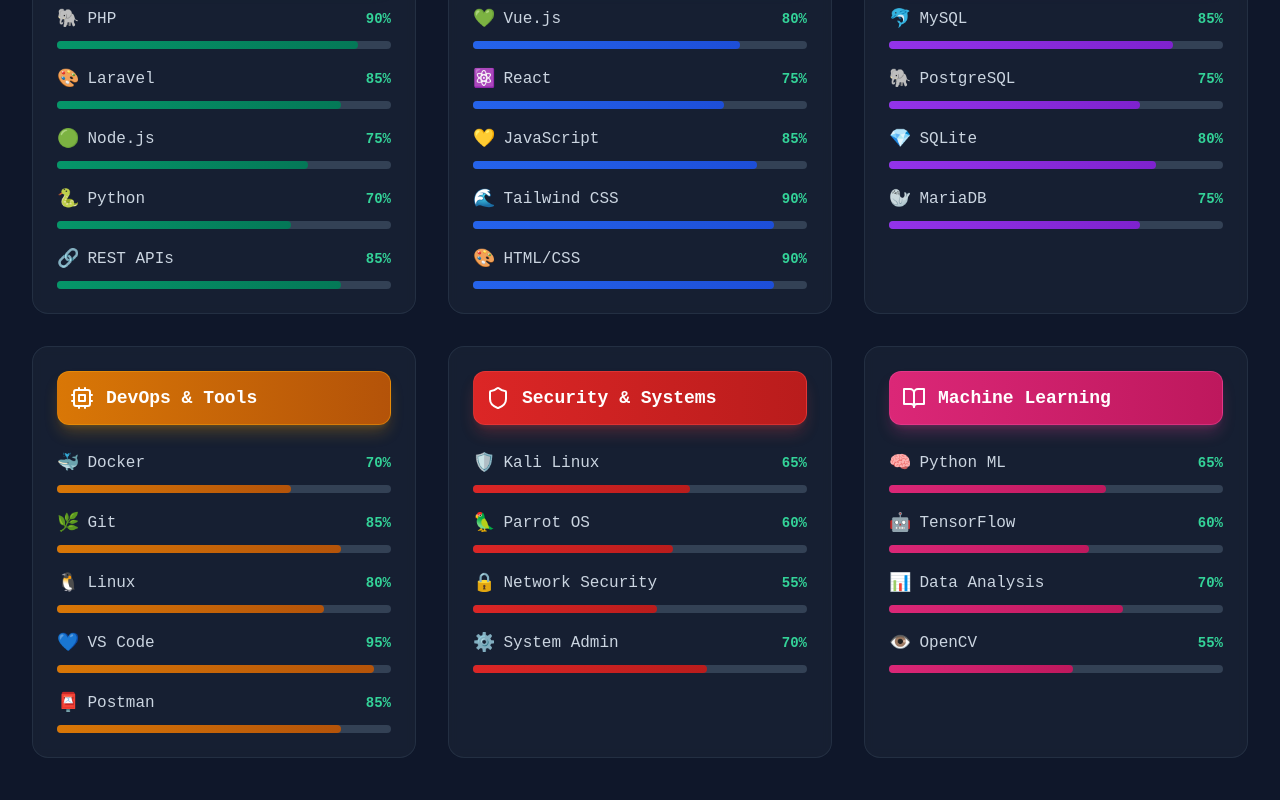
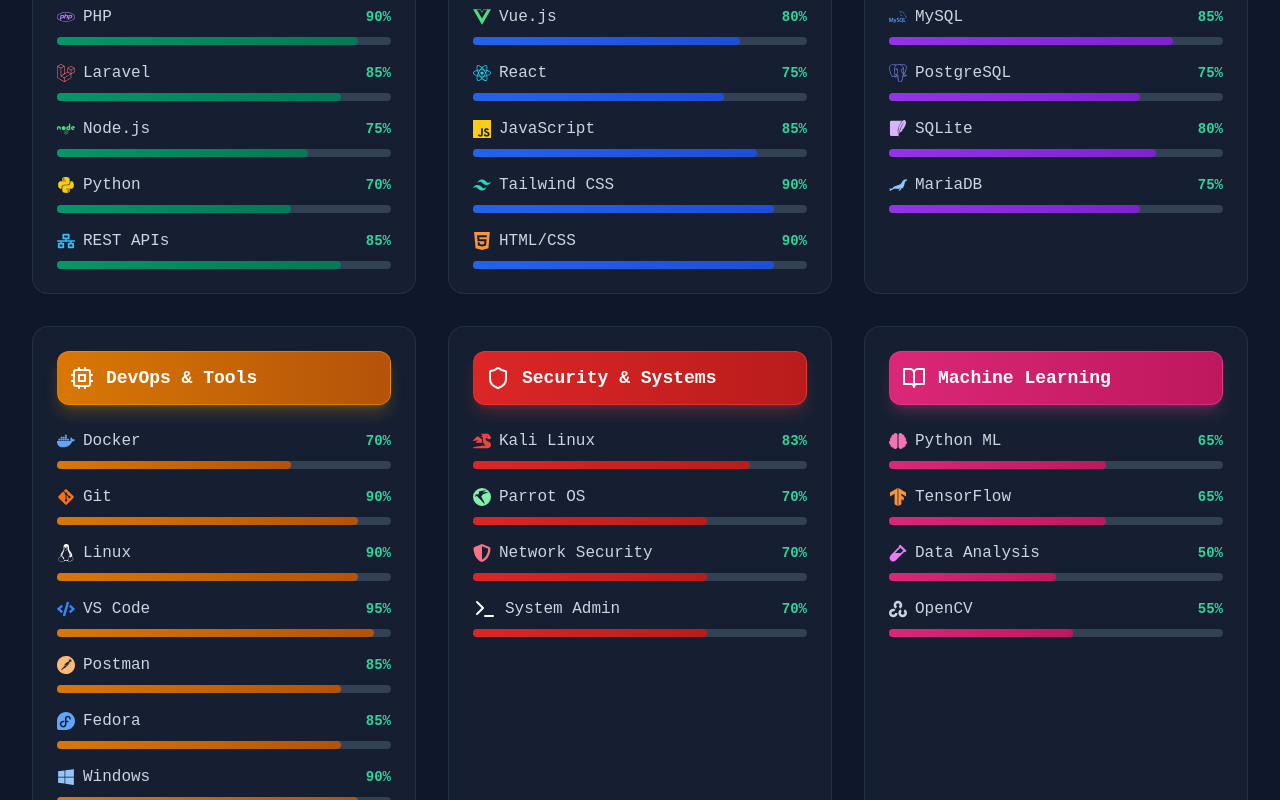
Before and after one commit to tejHacks/portfolio-latest, a React (Vite) app: page / in a window 1280 px wide. Shown: the part 2640-3440 px from the top of the page. Built offline with nearby package versions, Linux system fonts and the light colour scheme.

Commit message:
Icons update

```diff
--- a/index.html
+++ b/index.html
@@ -5,6 +5,7 @@
     <!-- <link rel="icon" type="image/svg+xml" href="/vite.svg" /> -->
     <link rel="icon" href="/favicon.png" type="image/png" />
 <link rel="manifest" href="/manifest.json" />
+<meta name="google-site-verification" content="hM80W_-cDnPPIpqZgcuWErjkLyxNjTsgslXdZp1lveU" />
 
     <meta name="viewport" content="width=device-width, initial-scale=1.0" />
     <meta name="description" content="Olateju Olamide Emmanuel - Backend Developer Portfolio. PHP, Laravel, Node.js, Machine Learning projects and more">
--- a/package.json
+++ b/package.json
@@ -13,7 +13,8 @@
     "@vercel/analytics": "^1.5.0",
     "lucide-react": "^0.344.0",
     "react": "^18.3.1",
-    "react-dom": "^18.3.1"
+    "react-dom": "^18.3.1",
+    "react-icons": "^5.5.0"
   },
   "devDependencies": {
     "@eslint/js": "^9.9.1",
--- a/src/components/Skills.tsx
+++ b/src/components/Skills.tsx
@@ -12,6 +12,11 @@ import {
   BookOpen,
   Coffee
 } from 'lucide-react';
+import { FaPhp,FaCode,FaLaravel,FaDragon,FaWindows, FaNode, FaReact, FaPython, FaDocker, FaGitAlt, FaLinux, FaDatabase, FaShieldAlt, FaNetworkWired, FaBrain, FaRobot, FaEye, FaVial } from 'react-icons/fa';
+import { SiMysql,SiFedora, SiPostgresql, SiSqlite, SiMariadb, SiKaliLinux, SiParrotsecurity, SiTensorflow, SiOpencv, SiTailwindcss, SiJavascript, SiHtml5, SiVuedotjs, SiVisualstudiocode, SiPostman } from 'react-icons/si';
+import { DiMongodb, DiPostgresql } from 'react-icons/di';
+// import { FaVisualStudio } from 'react-icons/fa';
+
 
 const Skills = () => {
   const skillCategories = [
@@ -20,23 +25,24 @@ const Skills = () => {
       icon: <Server className="w-6 h-6" />,
       color: "emerald",
       skills: [
-        { name: "PHP", level: 90, icon: "🐘" },
-        { name: "Laravel", level: 85, icon: "🎨" },
-        { name: "Node.js", level: 75, icon: "🟢" },
-        { name: "Python", level: 70, icon: "🐍" },
-        { name: "REST APIs", level: 85, icon: "🔗" }
+        { name: "PHP", level: 90, icon: <FaPhp className="text-purple-400" /> },
+        { name: "Laravel", level: 85, icon: <FaLaravel className="text-red-400" /> },
+        { name: "Node.js", level: 75, icon: <FaNode className="text-green-400" /> },
+        { name: "Python", level: 70, icon: <FaPython className="text-yellow-400" /> },
+        { name: "REST APIs", level: 85, icon: <FaNetworkWired className="text-sky-400" /> }
+
       ]
     },
     {
       title: "Frontend Development",
       icon: <Monitor className="w-6 h-6" />,
       color: "blue",
-      skills: [
-        { name: "Vue.js", level: 80, icon: "💚" },
-        { name: "React", level: 75, icon: "⚛️" },
-        { name: "JavaScript", level: 85, icon: "💛" },
-        { name: "Tailwind CSS", level: 90, icon: "🌊" },
-        { name: "HTML/CSS", level: 90, icon: "🎨" }
+     skills: [
+        { name: "Vue.js", level: 80, icon: <SiVuedotjs className="text-green-400" /> },
+        { name: "React", level: 75, icon: <FaReact className="text-cyan-400" /> },
+        { name: "JavaScript", level: 85, icon: <SiJavascript className="text-yellow-400" /> },
+        { name: "Tailwind CSS", level: 90, icon: <SiTailwindcss className="text-teal-400" /> },
+        { name: "HTML/CSS", level: 90, icon: <SiHtml5 className="text-orange-400" /> }
       ]
     },
     {
@@ -44,22 +50,25 @@ const Skills = () => {
       icon: <Database className="w-6 h-6" />,
       color: "purple",
       skills: [
-        { name: "MySQL", level: 85, icon: "🐬" },
-        { name: "PostgreSQL", level: 75, icon: "🐘" },
-        { name: "SQLite", level: 80, icon: "💎" },
-        { name: "MariaDB", level: 75, icon: "🦭" }
+      { name: "MySQL", level: 85, icon: <SiMysql className="text-blue-400" /> },
+        { name: "PostgreSQL", level: 75, icon: <SiPostgresql className="text-indigo-400" /> },
+        { name: "SQLite", level: 80, icon: <SiSqlite className="text-purple-300" /> },
+        { name: "MariaDB", level: 75, icon: <SiMariadb className="text-blue-300" /> }
       ]
     },
     {
       title: "DevOps & Tools",
       icon: <Cpu className="w-6 h-6" />,
       color: "amber",
-      skills: [
-        { name: "Docker", level: 70, icon: "🐳" },
-        { name: "Git", level: 85, icon: "🌿" },
-        { name: "Linux", level: 80, icon: "🐧" },
-        { name: "VS Code", level: 95, icon: "💙" },
-        { name: "Postman", level: 85, icon: "📮" }
+     skills: [
+        { name: "Docker", level: 70, icon: <FaDocker className="text-blue-400" /> },
+        { name: "Git", level: 90, icon: <FaGitAlt className="text-orange-500" /> },
+        { name: "Linux", level: 90, icon: <FaLinux className="text-white" /> },
+        { name: "VS Code", level: 95, icon: <FaCode className="text-blue-500" /> },
+        // { name: "VS Code", level: 95, icon: <FaVisualStudio className="text-blue-500" /> },
+        { name: "Postman", level: 85, icon: <SiPostman className="text-orange-300" /> },
+        { name: "Fedora", level: 85, icon: <SiFedora className="text-blue-400" /> },
+        { name: "Windows", level: 90, icon: <FaWindows className="text-blue-300" /> }
       ]
     },
     {
@@ -67,10 +76,11 @@ const Skills = () => {
       icon: <Shield className="w-6 h-6" />,
       color: "red",
       skills: [
-        { name: "Kali Linux", level: 65, icon: "🛡️" },
-        { name: "Parrot OS", level: 60, icon: "🦜" },
-        { name: "Network Security", level: 55, icon: "🔒" },
-        { name: "System Admin", level: 70, icon: "⚙️" }
+        { name: "Kali Linux", level: 83, icon: <FaDragon className="text-red-500" /> },
+        { name: "Parrot OS", level: 70, icon: <SiParrotsecurity className="text-green-300" /> },
+        { name: "Network Security", level: 70, icon: <FaShieldAlt className="text-rose-400" /> },
+        { name: "System Admin", level: 70, icon: <Terminal className="text-white" /> }
+
       ]
     },
     {
@@ -78,10 +88,10 @@ const Skills = () => {
       icon: <BookOpen className="w-6 h-6" />,
       color: "pink",
       skills: [
-        { name: "Python ML", level: 65, icon: "🧠" },
-        { name: "TensorFlow", level: 60, icon: "🤖" },
-        { name: "Data Analysis", level: 70, icon: "📊" },
-        { name: "OpenCV", level: 55, icon: "👁️" }
+       { name: "Python ML", level: 65, icon: <FaBrain className="text-pink-400" /> },
+        { name: "TensorFlow", level: 65, icon: <SiTensorflow className="text-orange-400" /> },
+        { name: "Data Analysis", level: 50, icon: <FaVial className="text-fuchsia-400" /> },
+        { name: "OpenCV", level: 55, icon: <SiOpencv className="text-slate-300" /> }
       ]
     }
   ];
```
Also changed, not shown: 1 other file (tests, documents, lock files or other folders).
